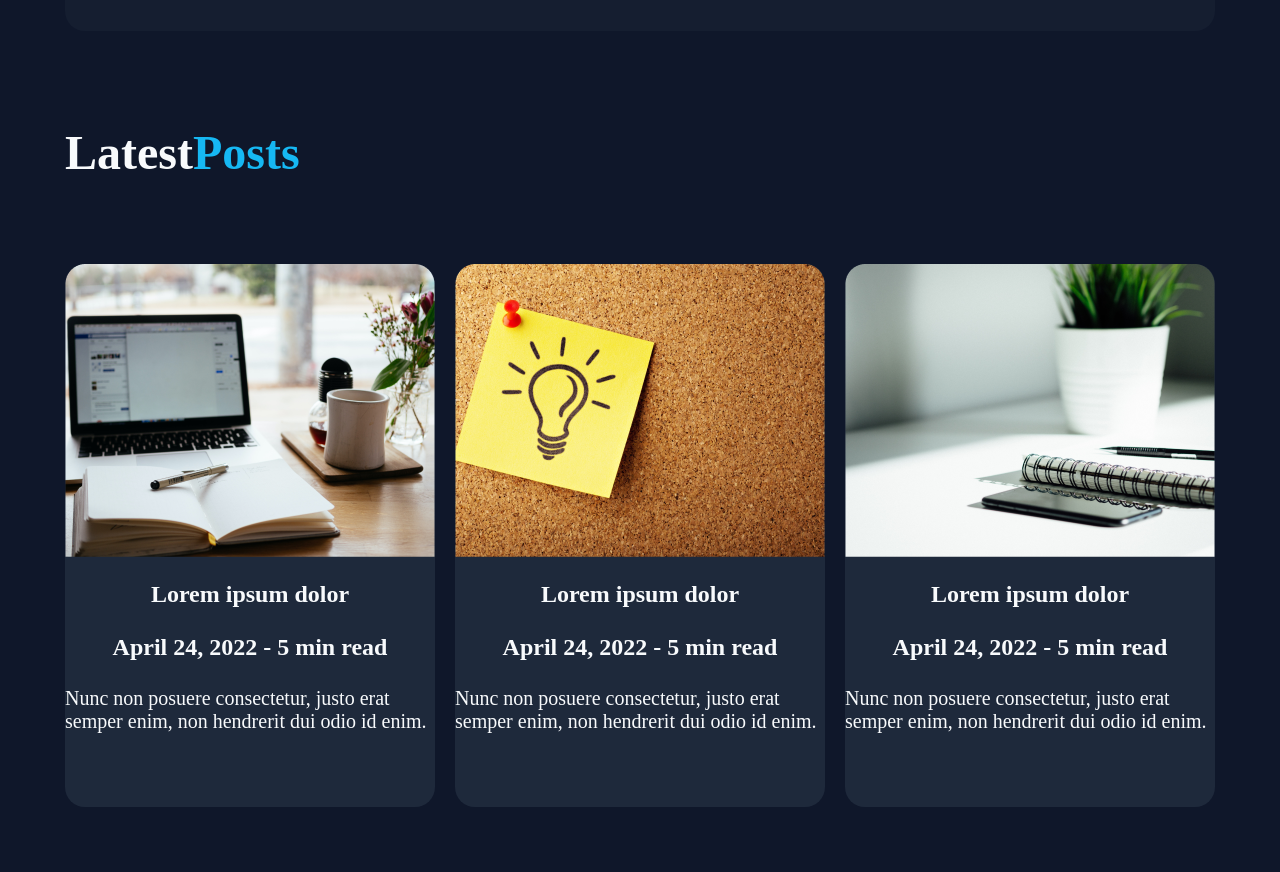
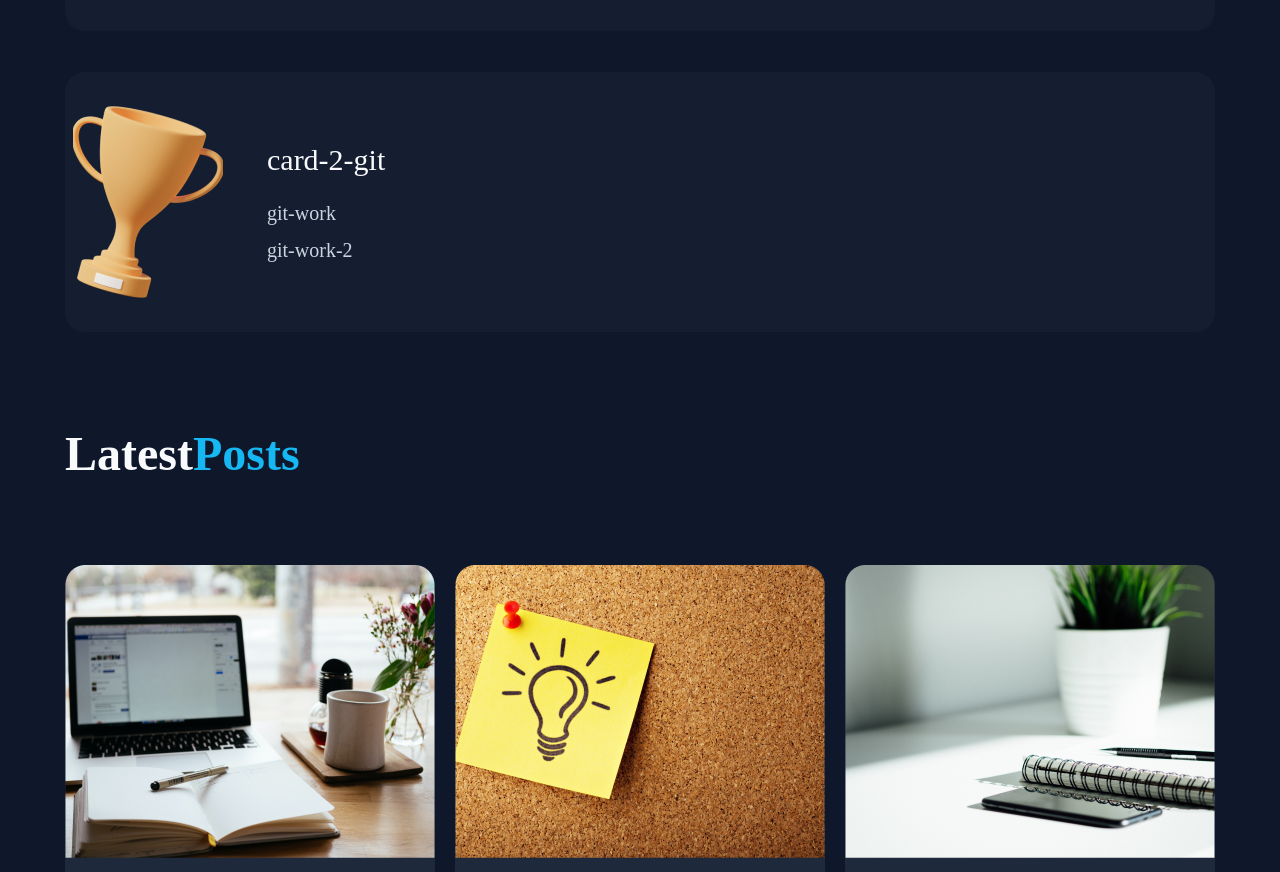
Before and after one commit to luka-doborjginidze/Work-2-git, a plain HTML site: page index.html in a window 1280 px wide. Shown: the part 1238-2110 px from the top of the page. Drawn offline with Linux system fonts and the light colour scheme.

Commit message:
Add new card

```diff
--- a/index.html
+++ b/index.html
@@ -85,6 +85,22 @@
                         </div>
                     </div>
                 </div>
+                <div class="cards">
+                    <img src="./card3.png" alt="">
+                    <div>
+                        <h3>
+                            card-2-git
+                        </h3>
+                        <div>
+                            <p>
+                                git-work
+                            </p>
+                            <p>
+                                git-work-2
+                            </p>
+                        </div>
+                    </div>
+                </div>
             </div>
         </div>
     </section>
```
